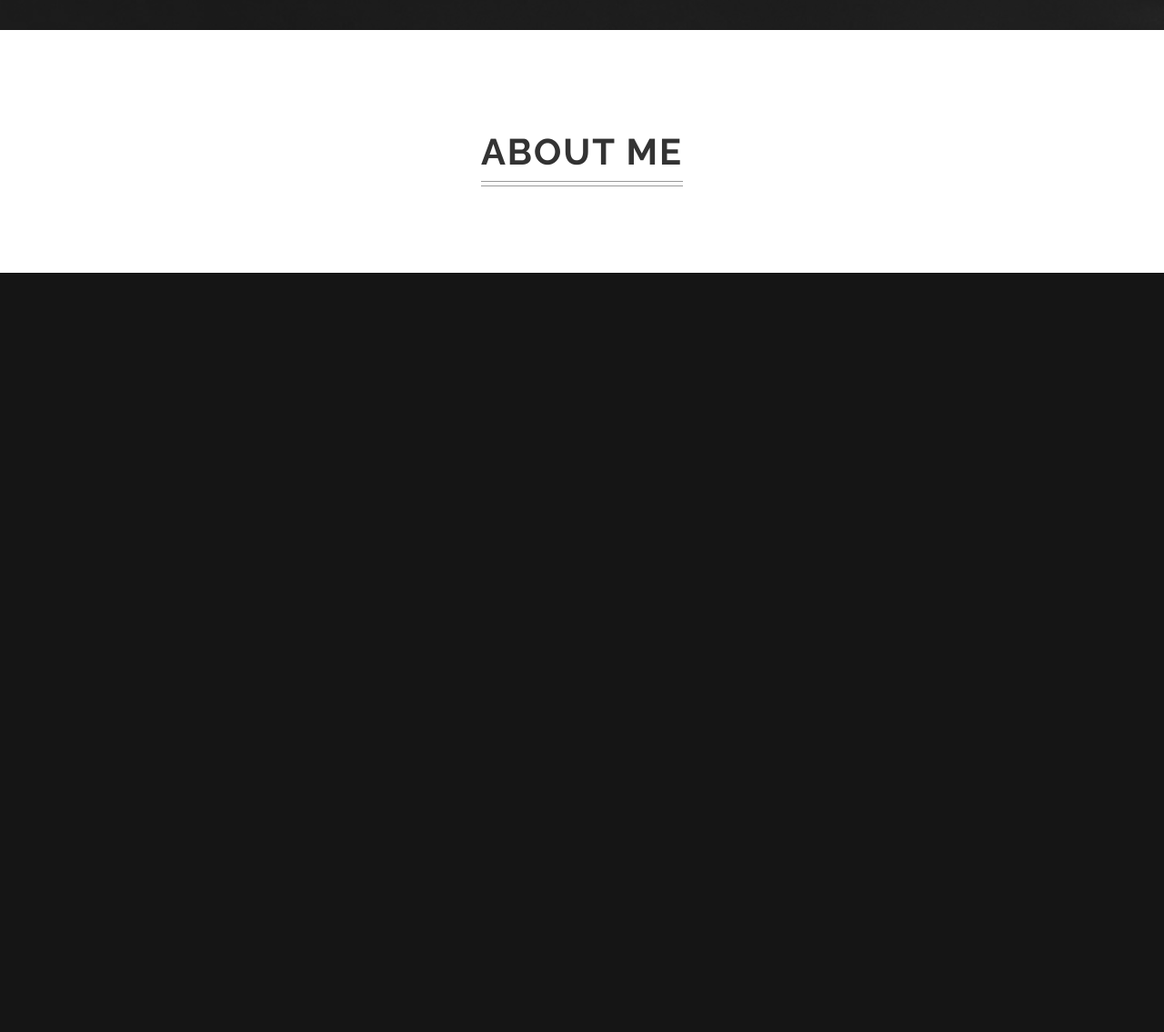
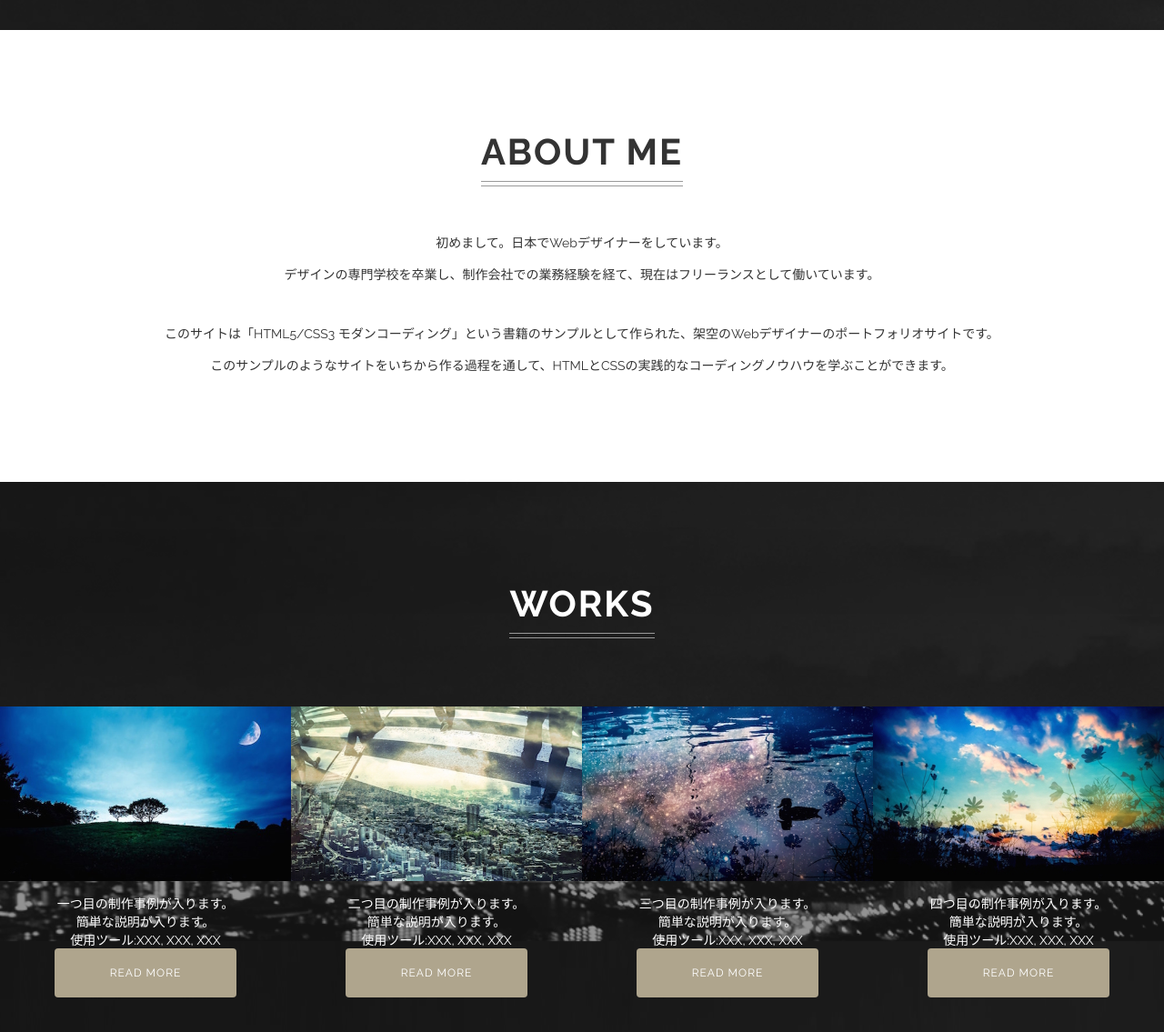
Before and after one commit to tomoshin02/HTML5-CSS3-ModernCoding-Singlepage, a plain HTML site: page index.html in a window 1280 px wide. Shown: the part 565-1700 px from the top of the page at 91% size. Before the commit the page ends 865 px from the top, so only its background shows below. Drawn offline with Linux system fonts and the light colour scheme.

Commit message:
Create works area.

```diff
--- a/css/style.css
+++ b/css/style.css
@@ -87,3 +87,24 @@ body {
 .heading::before {
   bottom: 5px;
 }
+.about-text {
+  margin: 30px 0;
+  line-height: 2.5;
+}
+.works {
+  background-color #383634;
+  padding: 80px 0;
+}
+.works-wrapper {
+  display: table;
+  width: 100%
+  table-layout:fixed;
+  margin-top: 60px;
+}
+.work-box {
+  display: table-cell;
+}
+.work-image {
+  display: block;
+  width: 100%;
+}
--- a/index.html
+++ b/index.html
@@ -19,8 +19,52 @@
     </header>
     <section class="about" id="about">
       <h2 class="heading">ABOUT ME</h2>
+      <p class="about-text">初めまして。日本でWebデザイナーをしています。<br>
+        デザインの専門学校を卒業し、制作会社での業務経験を経て、現在はフリーランスとして働いています。
+      </p>
+      <p class="about-text">このサイトは「HTML5/CSS3 モダンコーディング」という書籍のサンプルとして作られた、架空のWebデザイナーのポートフォリオサイトです。<br>
+      このサンプルのようなサイトをいちから作る過程を通して、HTMLとCSSの実践的なコーディングノウハウを学ぶことができます。</p>
     </section>
     <section class="works">
+      <h2 class="heading">WORKS</h2>
+      <div class="works-wrapper">
+        <div class="work-box">
+          <img class="work-image" src="images/tree.jpg" alt="制作事例１">
+          <p class="work-text">
+            一つ目の制作事例が入ります。<br>
+            簡単な説明が入ります。<br>
+            使用ツール:XXX, XXX, XXX<br>
+            <a href="#" class="button">READ MORE</a>
+          </p>
+        </div>
+        <div class="work-box">
+          <img class="work-image" src="images/building.jpg" alt="制作事例２">
+          <p class="work-text">
+            二つ目の制作事例が入ります。<br>
+            簡単な説明が入ります。<br>
+            使用ツール:XXX, XXX, XXX<br>
+            <a href="#" class="button">READ MORE</a>
+          </p>
+        </div>
+        <div class="work-box">
+          <img class="work-image" src="images/lake.jpg" alt="制作事例３">
+          <p class="work-text">
+            三つ目の制作事例が入ります。<br>
+            簡単な説明が入ります。<br>
+            使用ツール:XXX, XXX, XXX<br>
+            <a href="#" class="button">READ MORE</a>
+          </p>
+        </div>
+        <div class="work-box">
+          <img class="work-image" src="images/sky.jpg" alt="制作事例４">
+          <p class="work-text">
+            四つ目の制作事例が入ります。<br>
+            簡単な説明が入ります。<br>
+            使用ツール:XXX, XXX, XXX<br>
+            <a href="#" class="button">READ MORE</a>
+          </p>
+        </div>
+      </div>
     </section>
     <section class="skills">
     </section>
```
